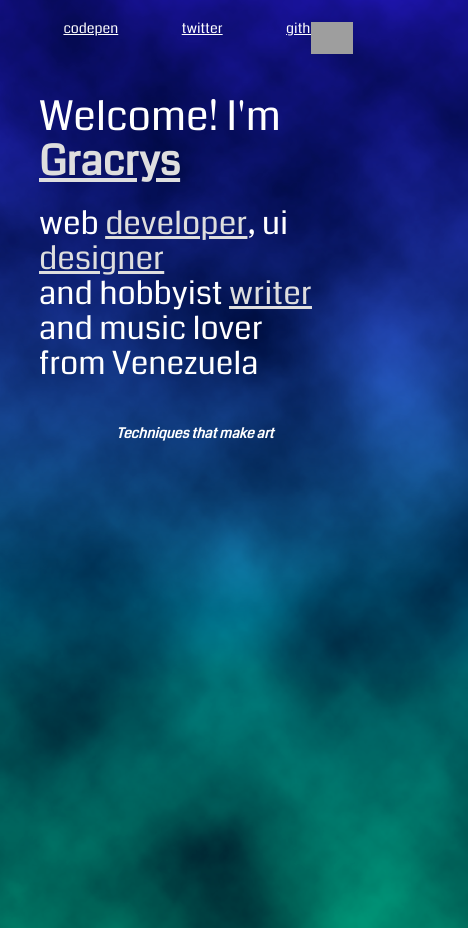
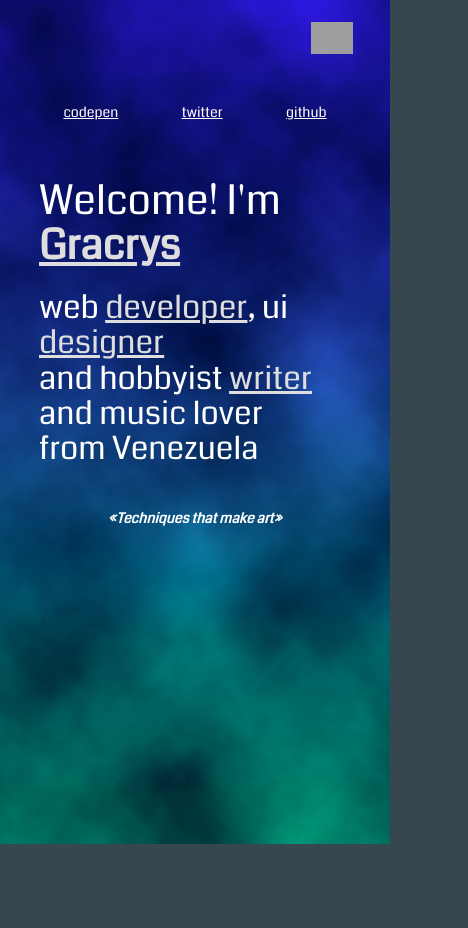
Before and after one commit to Gracrys/hazy, a Svelte app: page / in a window 390 px wide. Shown: the whole page, 468 px wide, since content can reach past the window. After the commit the page ends 844 px from the top, so only its background shows below. Built offline with nearby package versions, Linux system fonts and the light colour scheme; grey boxes are pictures that could not be loaded.

Commit message:
fixed menu in mobile

```diff
--- a/src/components/App.svelte
+++ b/src/components/App.svelte
@@ -4,6 +4,7 @@
 // import { Router, Link, Route } from "svelte-routing";
 import { onMount } from 'svelte';
 import Home from './views/Home.svelte'
+import About from './views/About.svelte'
 import Web from './views/Web.svelte'
 import Music from './views/Music.svelte'
 import Design from './views/Design.svelte'
@@ -17,6 +18,7 @@ const router = {
   '/': Home,
   '#web': Web,
   '#home' : Home,
+  '#about' : About,
   '#music' : Music,
   '#glitch' : Glitch,
   '#design' : Design
@@ -51,6 +53,11 @@ function handleMousemove(event) {
     background-color: transparent;
     box-shadow: none;
     border: none;
+  }
+  section{
+    @media screen and (max-width: 600px) {
+      margin-top: 10vh;
+    }
   }
   .logo{
     display:block;
@@ -138,7 +145,7 @@ function handleMousemove(event) {
  <a href="#home" class="logo"><img src={logo} alt="logo"></a>
   <figure  class="moving_bg" style={`top:${m.y}px;left:${m.x}px;`}/>
     <section>
-      <nav>
+      <nav class="main_nav">
         <a href="http://codepen.io/gracrys">codepen</a>
         <a href="http://twitter.com/gracrys">twitter</a>
         <a href="http://github.com/gracrys">github</a>
--- a/src/components/views/Home.svelte
+++ b/src/components/views/Home.svelte
@@ -62,7 +62,7 @@ import RouterLink from '../../router/RouterLink.svelte';
   <center class="mt-5">
       <b >
      <i>
-      Techniques that make art
+      «Techniques that make art»
      </i>
     </b>
 
--- a/src/sass/app.sass
+++ b/src/sass/app.sass
@@ -15,6 +15,8 @@ body
   color: white
   font-family: coda
   cursor: crosshair
+
+
 main
  // @extend .card, .col, .s8, .offset-s2, .mt-4, .indigo, .darken-3
 
@@ -46,3 +48,7 @@ a
   background-size: cover
   z-index: -1
   margin: -10vh -10vh 0 0
+  @media screen and ( max-width: 900px )
+    width: 100vw
+    height: 100vh
+    margin: 0
```
